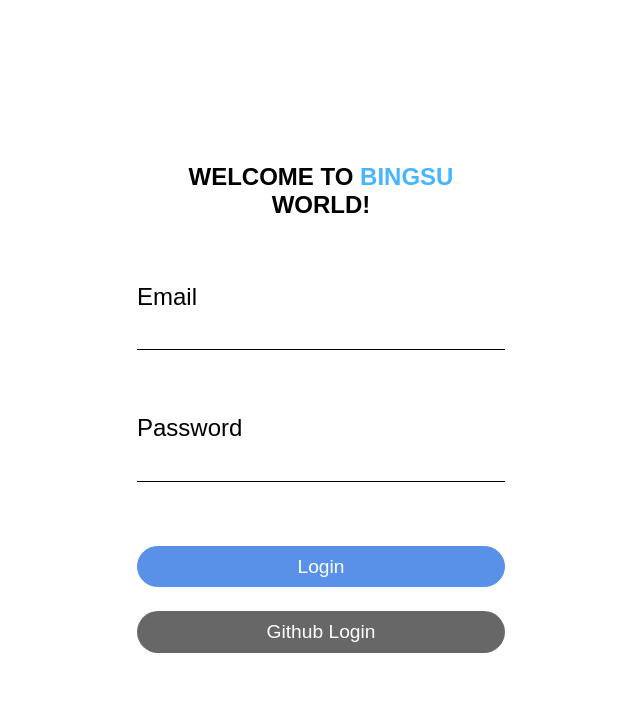
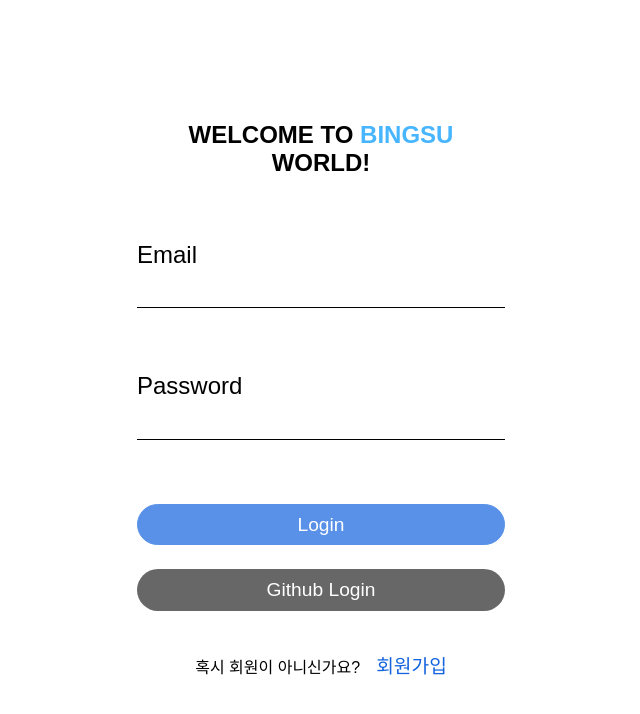
Before and after one commit to heading1/WYLSBingsu, a React app in the folder client/: page /login in a window 1280 px wide. Shown: the top 714 px of the page, without its empty margins (319-959 px from the left). Built offline with nearby package versions, Linux system fonts and the light colour scheme; a web font is replaced by a local one.

Commit message:
[#57]feat: LoginPage에 회원가입 페이지 링크 추가

```diff
--- a/client/src/pages/login-page/LoginPage.tsx
+++ b/client/src/pages/login-page/LoginPage.tsx
@@ -1,10 +1,14 @@
 import LoginForm from './components/LoginForm';
-import Wrapper from './LoginPageStyle';
+import { Wrapper, RegisterLink } from './LoginPageStyle';
 
 const LoginPage: React.FC = () => {
   return (
     <Wrapper>
       <LoginForm />
+      <p>
+        <span>혹시 회원이 아니신가요?</span>
+        <RegisterLink to="/register">회원가입</RegisterLink>
+      </p>
     </Wrapper>
   );
 };
--- a/client/src/pages/login-page/LoginPageStyle.tsx
+++ b/client/src/pages/login-page/LoginPageStyle.tsx
@@ -1,10 +1,16 @@
+import { Link } from 'react-router-dom';
 import styled from 'styled-components';
 
-const Wrapper = styled.div`
+export const Wrapper = styled.div`
   display: flex;
   height: 100vh;
   justify-content: center;
   align-items: center;
+  flex-direction: column;
 `;
 
-export default Wrapper;
+export const RegisterLink = styled(Link)`
+  margin-left: 1rem;
+  font-size: 1.2rem;
+  color: ${(props) => props.theme.point2};
+`;
--- a/client/src/pages/login-page/components/LoginFormStyle.tsx
+++ b/client/src/pages/login-page/components/LoginFormStyle.tsx
@@ -2,6 +2,7 @@
 
 const StyledForm = styled.form`
   width: 23rem;
+  margin-bottom: 1.5rem;
 
   & h1 {
     font-size: 1.5rem;
```
